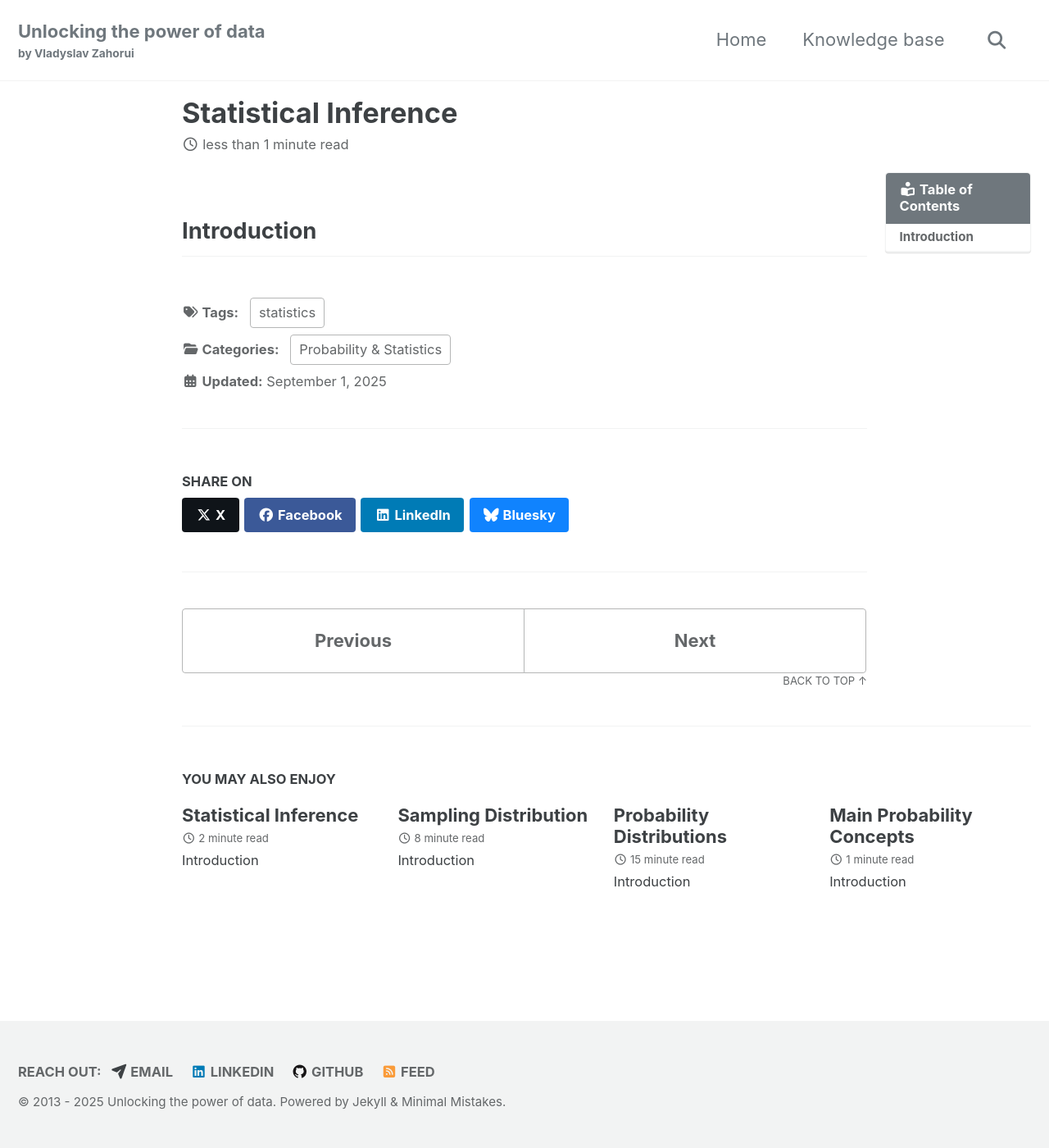
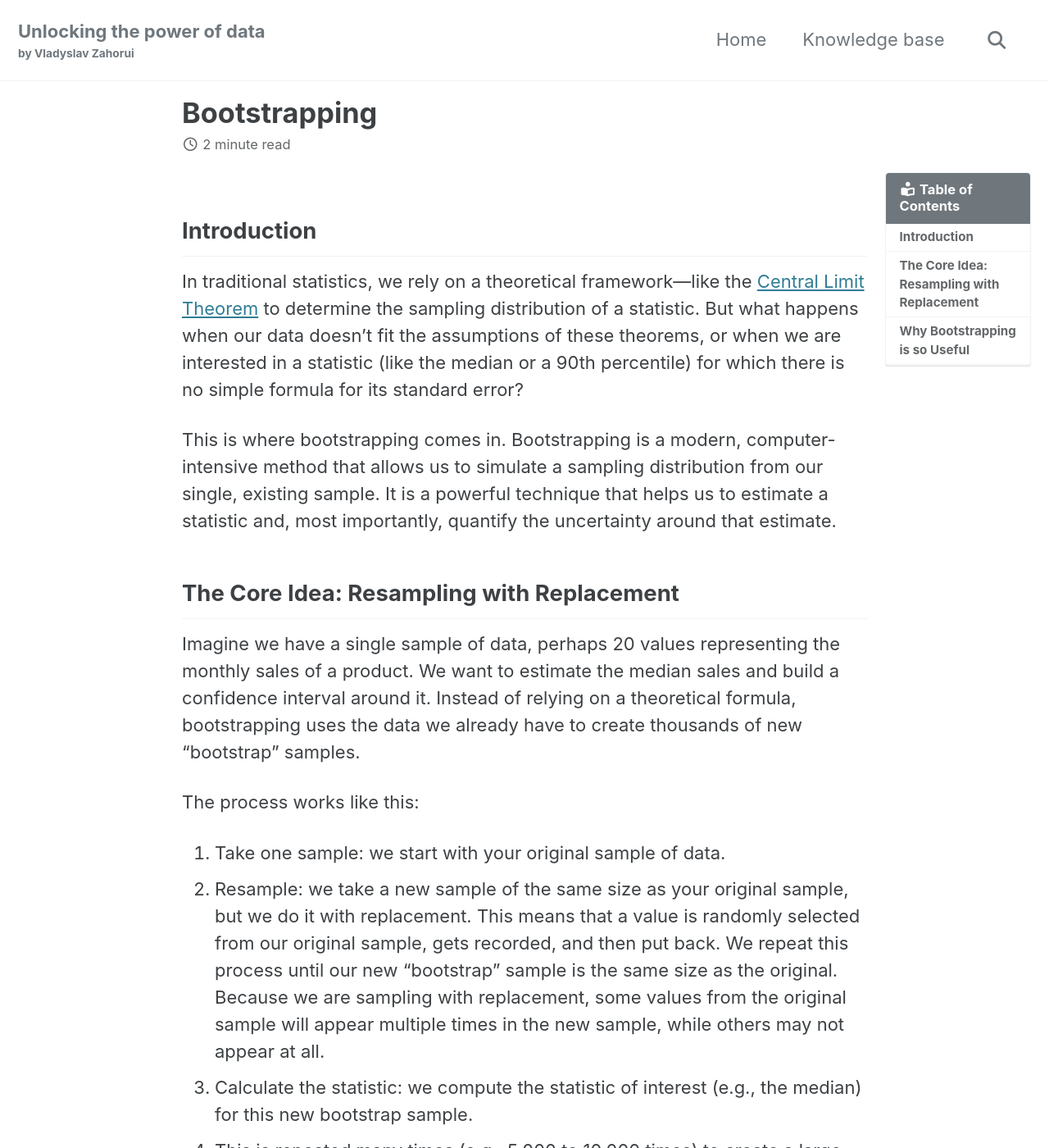
Before and after one commit to vzahorui/vzahorui.github.io, a Jekyll site: the page built from _posts/2025-09-04-bootstrapping.md, in a window 1280 px wide and 1400 px high. Shown: the whole window at 82% size. Built offline with Jekyll 4.4.1, drawn with Linux system fonts in a browser that asks for light colours; cached includes are drawn as plain includes; some of the changed text lies outside the part shown.

Commit message:
added article on bootstrapping

```diff
--- a/_posts/2025-09-04-bootstrapping.md
+++ b/_posts/2025-09-04-bootstrapping.md
@@ -1,9 +1,9 @@
 ---
 layout: single
-title: "Statistical Inference"
+title: "Bootstrapping"
 category: "Probability & Statistics"
-tags: statistics
-date: 2025-09-01
+tags: statistics sample sampling-distribution median confidence-interval
+date: 2025-09-09
 toc: true
 toc_label: "Table of Contents"
 toc_icon: "book-reader"
@@ -13,3 +13,34 @@
 ---
 
 ## Introduction
+
+In traditional statistics, we rely on a theoretical framework—like the [Central Limit Theorem]({{ site.baseurl }}{% link _posts/2025-09-01-descriptive-statistics.md %}#central_limit) to determine the sampling distribution of a statistic. But what happens when our data doesn't fit the assumptions of these theorems, or when we are interested in a statistic (like the median or a 90th percentile) for which there is no simple formula for its standard error?
+
+This is where bootstrapping comes in. Bootstrapping is a modern, computer-intensive method that allows us to simulate a sampling distribution from our single, existing sample. It is a powerful technique that helps us to estimate a statistic and, most importantly, quantify the uncertainty around that estimate.
+
+## The Core Idea: Resampling with Replacement
+
+Imagine we have a single sample of data, perhaps 20 values representing the monthly sales of a product. We want to estimate the median sales and build a confidence interval around it. Instead of relying on a theoretical formula, bootstrapping uses the data we already have to create thousands of new "bootstrap" samples.
+
+The process works like this:
+
+1. Take one sample: we start with your original sample of data.
+2. Resample: we take a new sample of the same size as your original sample, but we do it with replacement. This means that a value is randomly selected from our original sample, gets recorded, and then put back. We repeat this process until our new "bootstrap" sample is the same size as the original. Because we are sampling with replacement, some values from the original sample will appear multiple times in the new sample, while others may not appear at all.
+3. Calculate the statistic: we compute the statistic of interest (e.g., the median) for this new bootstrap sample.
+4. This is repeated many times (e.g., 5,000 to 10,000 times) to create a large collection of bootstrap statistics.
+
+## Why Bootstrapping is so Useful
+
+After running the bootstrapping process, we are left with a collection of thousands of sample medians. This collection of values is a simulated sampling distribution. We have effectively created the "map" that we discussed in our article on sampling distributions, but we did it without needing to take a new sample or rely on a theoretical formula.
+
+From this simulated distribution, we can:
+
+* Estimate the standard error: The standard deviation of your bootstrap medians is the standard error of the median.
+* Construct a confidence interval: A simple way to do this is to take the 2.5th and 97.5th percentiles of our simulated sampling distribution. This gives us a 95% confidence interval for the population median.
+* Visualize uncertainty: By plotting the histogram of your bootstrap statistics, we can see the shape and spread of your sampling distribution, giving a clear visual sense of the uncertainty.
+
+Below is an example of such calculation of a confidence interval for the median of hypothetically skewed data.
+
+![](/assets/images/probability/bootstrap_example.png){: .align-center}
+
+As can be seen, the resulting confidence interval spans over the values of high concentration of our sample.
--- a/index.html
+++ b/index.html
@@ -12,6 +12,7 @@
 {
   "nodes": [
     {"id": "Bayesian Inference", "url": "{{ site.baseurl }}{% link _posts/2022-07-15-bayesian-inference.md %}", "size": 18, "font": 1.3},
+    {"id": "Bootstrapping", "url": "{{ site.baseurl }}{% link _posts/2025-09-04-bootstrapping.md %}", "size": 10, "font": 1},
     {"id": "Degrees of Freedom", "url": "{{ site.baseurl }}{% link _posts/2021-03-19-degrees-of-freedom.md %}", "size": 10, "font": 1},
     {"id": "Hypothesis Testing", "url": "{{ site.baseurl }}{% link _posts/2021-01-21-hypothesis-testing.md %}", "size": 18, "font": 1.3},
     {"id": "Integrals", "url":"{{ site.baseurl }}{% link _posts/2019-09-24-integrals.md %}", "size":18, "font":1.3},
@@ -61,6 +62,7 @@
     {"source": "Probability & Statistics", "target": "Probability Distributions", "distance": 220},
     {"source": "Probability Distributions", "target": "Normal Distribution", "distance": 180},
     {"source": "Sampling Distribution", "target": "Statistical Inference", "distance": 180},
+    {"source": "Sampling Distribution", "target": "Bootstrapping", "distance": 180},
     {"source": "Statistical Inference", "target": "Bayesian Inference", "distance": 180},
     {"source": "Statistical Inference", "target": "Hypothesis Testing", "distance": 180},
     {"source": "Loss Functions", "target": "Clustering", "distance": 330},
```
Also changed, not shown: _posts/2021-01-16-sampling-distribution.md (+1 -1 lines), _posts/2025-09-01-statistical-inference.md (+3 -3 lines), assets/images/probability/bootstrap_example.png (added), 1 other file.
